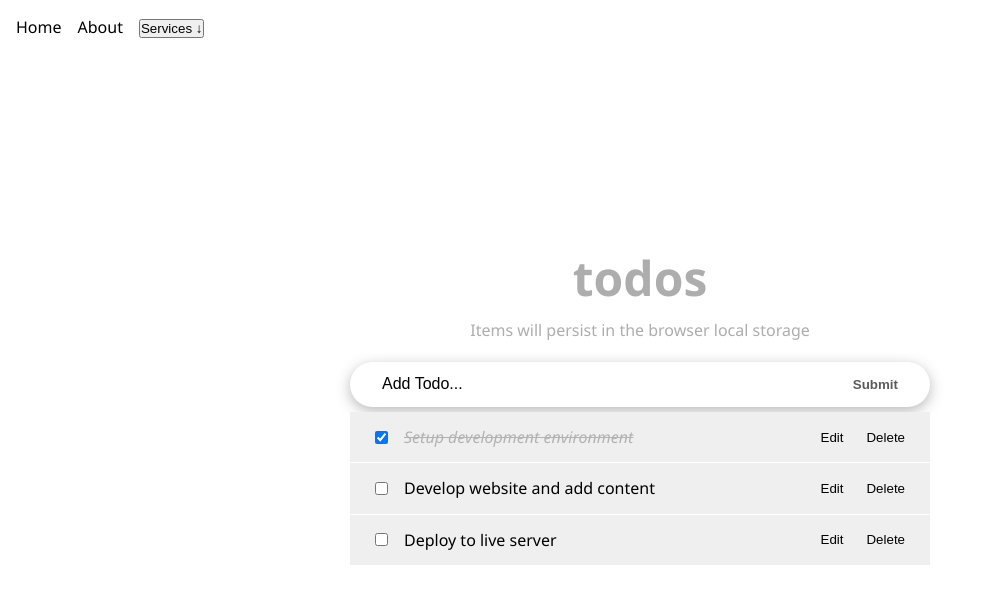
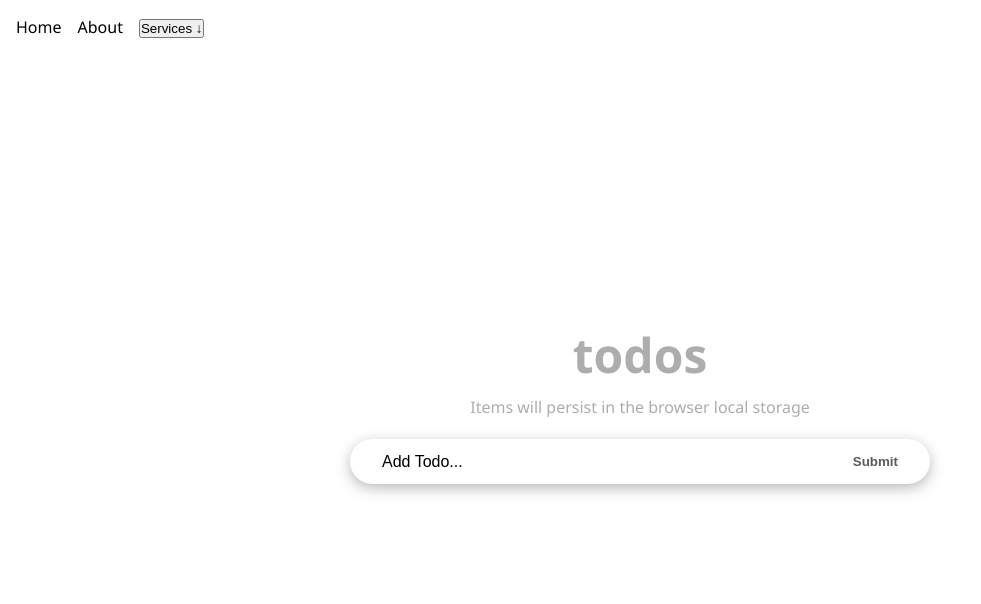
Before and after one commit to Timbar09/React-Todo-App, a React (Vite) app: page / in a window 1280 px wide. Shown: the top 604 px of the page, without its empty margins (0-981 px from the left). Built offline with nearby package versions, Linux system fonts and the light colour scheme.

Commit message:
Set and get data from LocalStorage

```diff
--- a/src/components/TodoItem.jsx
+++ b/src/components/TodoItem.jsx
@@ -3,7 +3,6 @@
 
 const TodoItem = ({ itemProp, handleChange, delTodo, setUpdate }) => {
   const [editing, setEditing] = useState(false);
-  // const [updateInput, setUpdateInput] = useState(itemProp.title);
   const editInputRef = useRef(null);
 
   const handleEditing = () => {
@@ -49,9 +48,7 @@
         style={editMode}
         ref={editInputRef}
         defaultValue={itemProp.title}
-        // value={updateInput}
         type="text"
-        // onChange={(e) => setUpdateInput(e.target.value)}
         onKeyDown={handleUpdatedDone}
       />
     </li>
--- a/src/components/TodosLogic.jsx
+++ b/src/components/TodosLogic.jsx
@@ -1,26 +1,23 @@
 import InputTodo from '@/components/InputTodo';
 import TodosList from '@/components/TodosList';
-import { useState } from 'react';
+import { useState, useEffect } from 'react';
 import { v4 as uuidv4 } from 'uuid';
 
 const TodosLogic = () => {
-  const [todos, setTodos] = useState([
-    {
-      id: uuidv4(),
-      title: 'Setup development environment',
-      completed: true,
-    },
-    {
-      id: uuidv4(),
-      title: 'Develop website and add content',
-      completed: false,
-    },
-    {
-      id: uuidv4(),
-      title: 'Deploy to live server',
-      completed: false,
-    },
-  ]);
+  const [todos, setTodos] = useState(getInitialTodos());
+
+  function getInitialTodos() {
+    // getting stored items
+    const temp = localStorage.getItem('todos');
+    const savedTodos = JSON.parse(temp);
+    return savedTodos || [];
+  }
+
+  useEffect(() => {
+    // storing todos items
+    const temp = JSON.stringify(todos);
+    localStorage.setItem('todos', temp);
+  }, [todos]);
 
   const handleChange = (id) => {
     setTodos((prevState) =>
```
